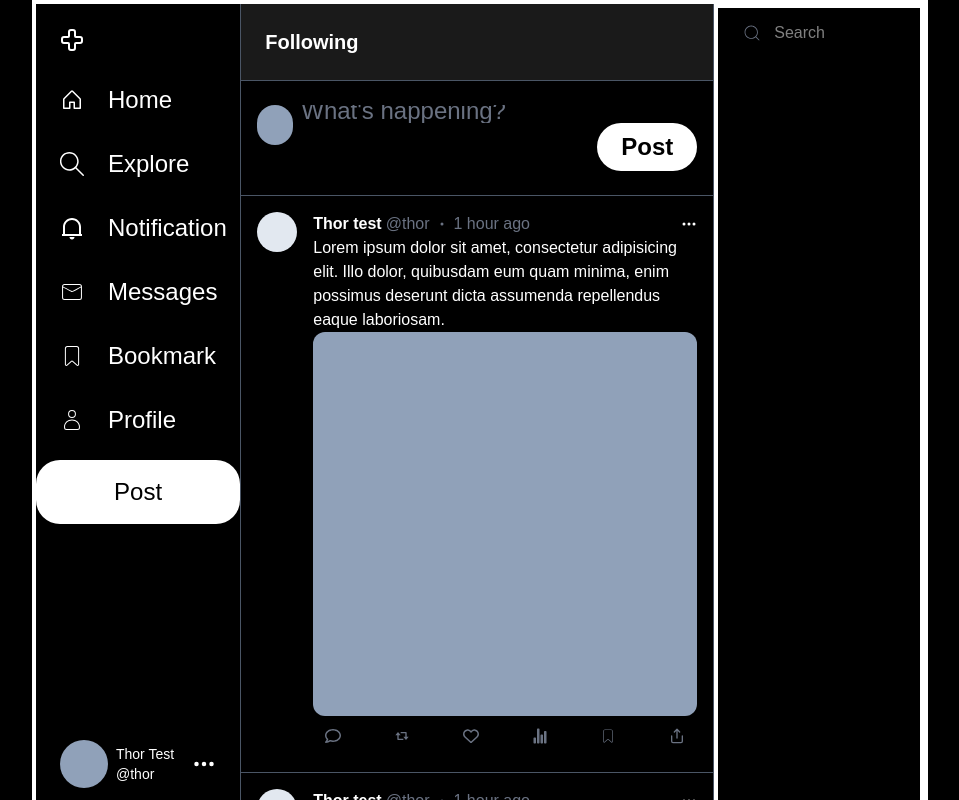
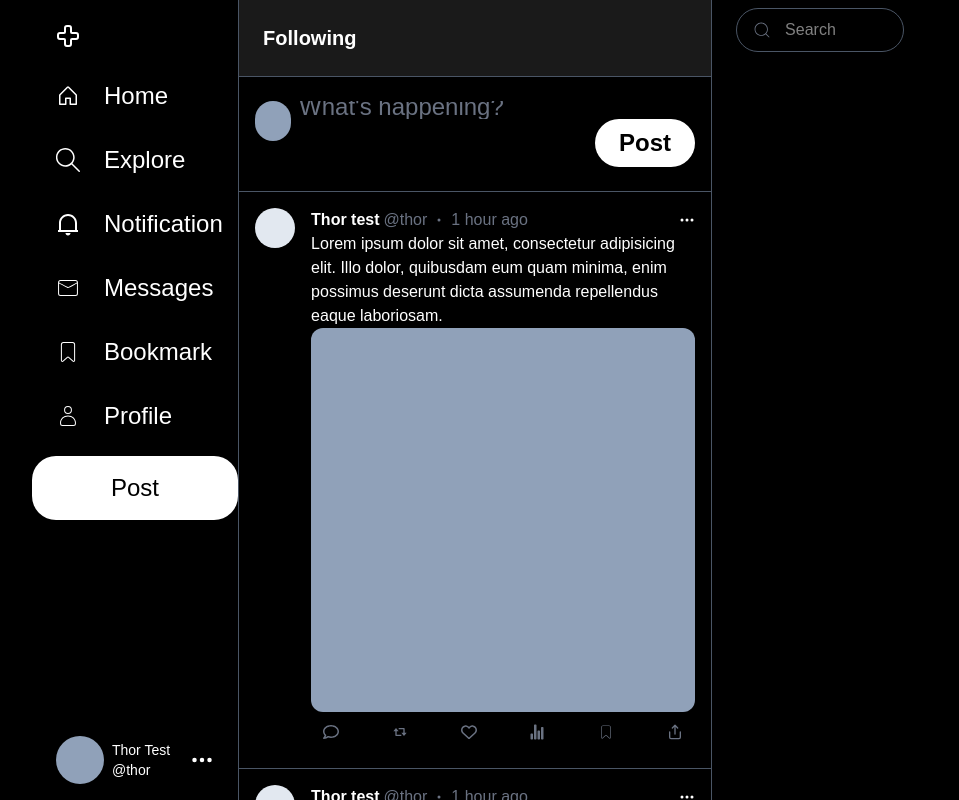
Before and after one commit to thorsanchez/Xclone, a Next.js app: page / in a window 1280 px wide. Shown: the top 800 px of the page, without its empty margins (160-1119 px from the left). Built offline with nearby package versions, Linux system fonts and the light colour scheme.

Commit message:
bæta við twitter lit og focus fyror searchbar

```diff
--- a/src/app/globals.css
+++ b/src/app/globals.css
@@ -8,6 +8,7 @@
 @theme inline {
   --color-background: var(--background);
   --color-foreground: var(--foreground);
+  --color-twitter: #1DA1F2;
   --font-sans: var(--font-geist-sans);
   --font-mono: var(--font-geist-mono);
 }
--- a/src/app/page.tsx
+++ b/src/app/page.tsx
@@ -5,19 +5,19 @@ import { CiSearch } from "react-icons/ci";
 const Home = () => {
   return (
     <div className="w-full min-h-screen flex justify-center items-center relative bg-black">
-      <div className="max-w-[70vw] w-full flex relative border-4">
+      <div className="max-w-[70vw] w-full flex relative">
         <LeftSidebar />
         <MainComponent />
-        <section className="w-[30%] sticky top-0 h-screen border-4 flex flex-col items-stretch px-6">
+        <section className="w-[30%] sticky top-0 mt-2 h-screen flex flex-col items-stretch px-6">
           <div>
             <div className="relative w-full h-full">
-              <div className="absolute left-0 top-0 h-full flex items-center justify-center">
+              <div className="absolute left-0 top-0 h-full flex items-center justify-center p-4">
                 <CiSearch className="w-5 h-5 text-gray-500 " />
               </div>
               <input
                 type="text"
                 placeholder="Search"
-                className="w-full h-full rounded-xl py-4 px-8 outline-none bg-transparent border-none"
+                className="w-full h-full focus:border-twitter focus:border rounded-full py-3 pl-12 pr-4 px-8 outline-none bg-transparent border border-gray-600"
               ></input>
             </div>
           </div>
```
